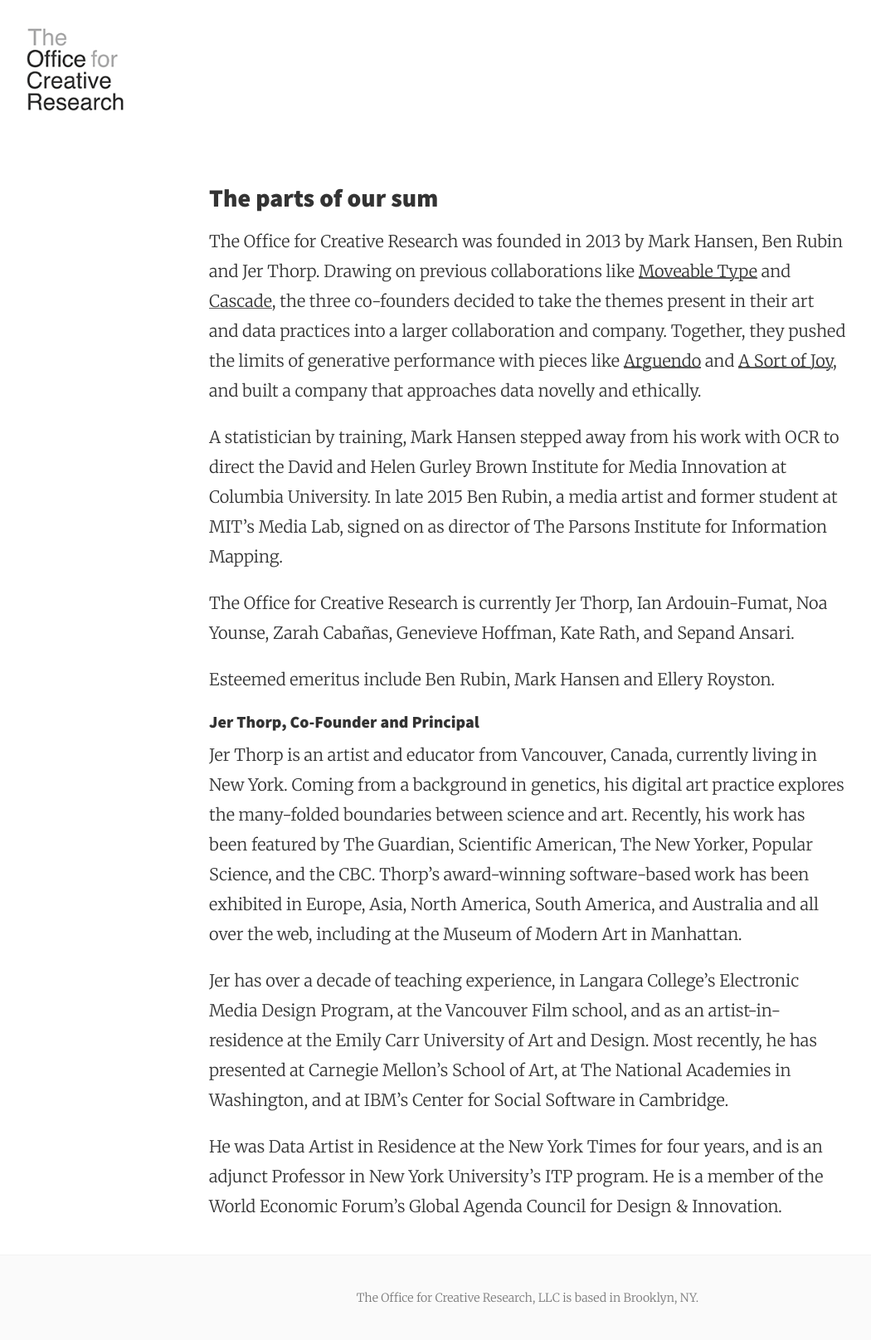
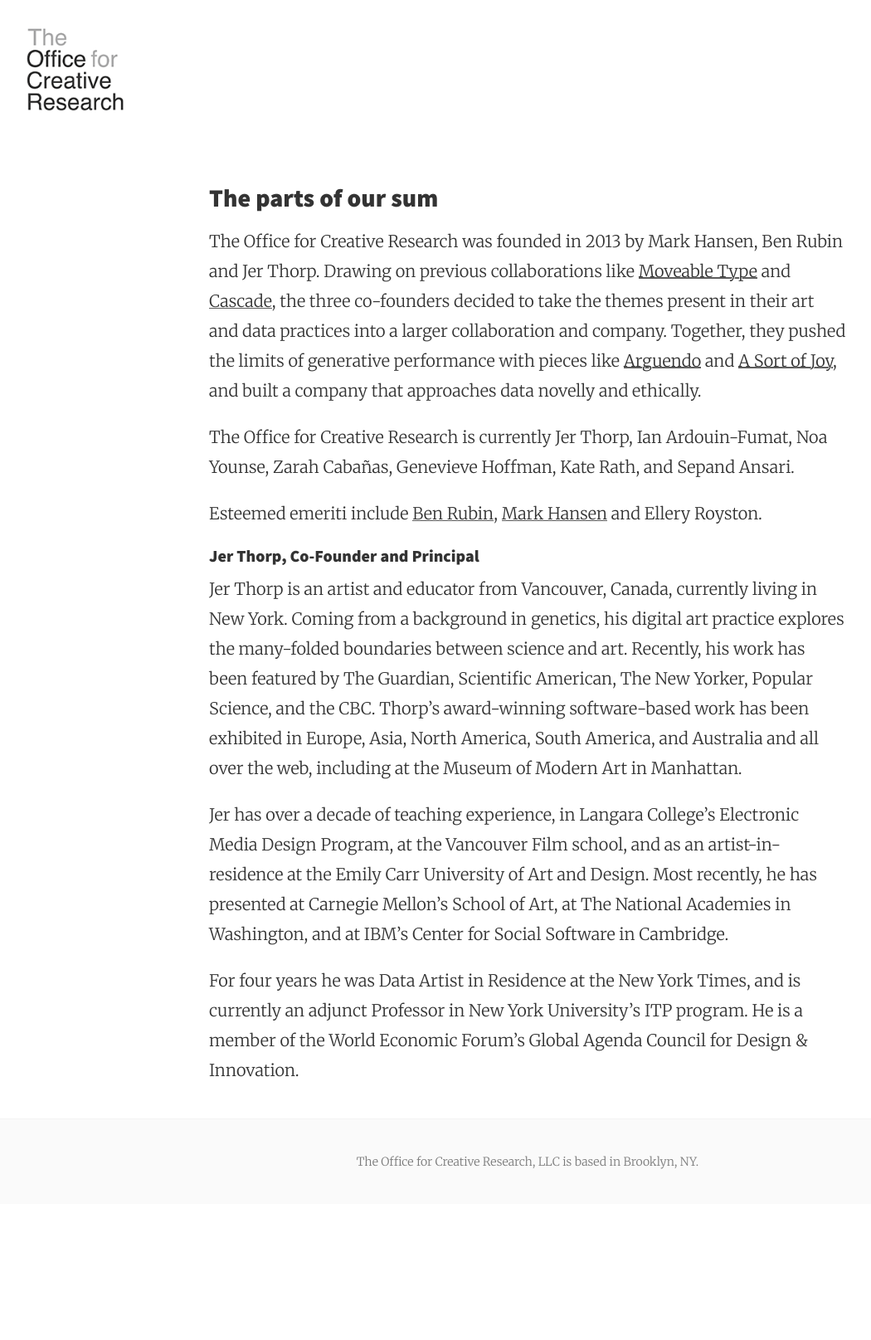
Before and after one commit to O-C-R/o-c-r.github.io, a Jekyll site: the page built from about.md, in a window 1280 px wide. Shown: the whole page at 83% size, without its empty margins (4-1054 px from the left). Built offline with Jekyll 4.4.1, drawn with Linux system fonts in a browser that asks for light colours; nearby versions of some CDN libraries; after the commit the page ends 1451 px from its top, so only the background shows below that.

Commit message:
copy changes

```diff
--- a/about.md
+++ b/about.md
@@ -6,15 +6,13 @@
 
 The Office for Creative Research was founded in 2013 by Mark Hansen, Ben Rubin and Jer Thorp. Drawing on previous collaborations like <a href="http://www.nytimes.com/video/arts/1194817116105/moveable-type.html" target="_blank">Moveable Type</a> and <a href="http://nytlabs.com/projects/cascade.html" target="_blank">Cascade</a>, the three co-founders decided to take the themes present in their art and data practices into a larger collaboration and company. Together, they pushed the limits of generative performance with pieces like <a href="{{ site.baseurl }}/performance/2013/09/01/arguendo/" target="_blank">Arguendo</a> and <a href="{{ site.baseurl }}/public/space/interventions/2015/03/30/a-sort-of-joy/" target="_blank">A Sort of Joy</a>, and built a company that approaches data novelly and ethically.
 
-A statistician by training, Mark Hansen stepped away from his work with OCR to direct the David and Helen Gurley Brown Institute for Media Innovation at Columbia University. In late 2015 Ben Rubin, a media artist and former student at MIT's Media Lab, signed on as director of The Parsons Institute for Information Mapping.
-
 The Office for Creative Research is currently Jer Thorp, Ian Ardouin-Fumat, Noa Younse, Zarah Cabañas, Genevieve Hoffman, Kate Rath, and Sepand Ansari.
 
-Esteemed emeritus include Ben Rubin, Mark Hansen and Ellery Royston.
+Esteemed emeriti include <a href="http://piim.newschool.edu/" target="_blank">Ben Rubin</a>, <a href="http://www.journalism.columbia.edu/profile/428-mark-hansen/10" target="_blank">Mark Hansen</a> and Ellery Royston.
 
 #### Jer Thorp, Co-Founder and Principal<br>
 Jer Thorp is an artist and educator from Vancouver, Canada, currently living in New York. Coming from a background in genetics, his digital art practice explores the many-folded boundaries between science and art. Recently, his work has been featured by The Guardian, Scientific American, The New Yorker, Popular Science, and the CBC. Thorp’s award-winning software-based work has been exhibited in Europe, Asia, North America, South America, and Australia and all over the web, including at the Museum of Modern Art in Manhattan.
 
 Jer has over a decade of teaching experience, in Langara College’s Electronic Media Design Program, at the Vancouver Film school, and as an artist-in-residence at the Emily Carr University of Art and Design. Most recently, he has presented at Carnegie Mellon’s School of Art, at The National Academies in Washington, and at IBM’s Center for Social Software in Cambridge.
 
-He was Data Artist in Residence at the New York Times for four years, and is an adjunct Professor in New York University’s ITP program. He is a member of the World Economic Forum’s Global Agenda Council for Design & Innovation.
+For four years he was Data Artist in Residence at the New York Times, and is currently an adjunct Professor in New York University’s ITP program. He is a member of the World Economic Forum’s Global Agenda Council for Design & Innovation.
--- a/index.html
+++ b/index.html
@@ -5,6 +5,9 @@
 <div class="home">
 
   <div class="posts">
+    <p>
+    Greetings,
+    </p>
     <p>
     We are a hybrid research group, working at the intersection of technology, culture and education.
     </p>
```
